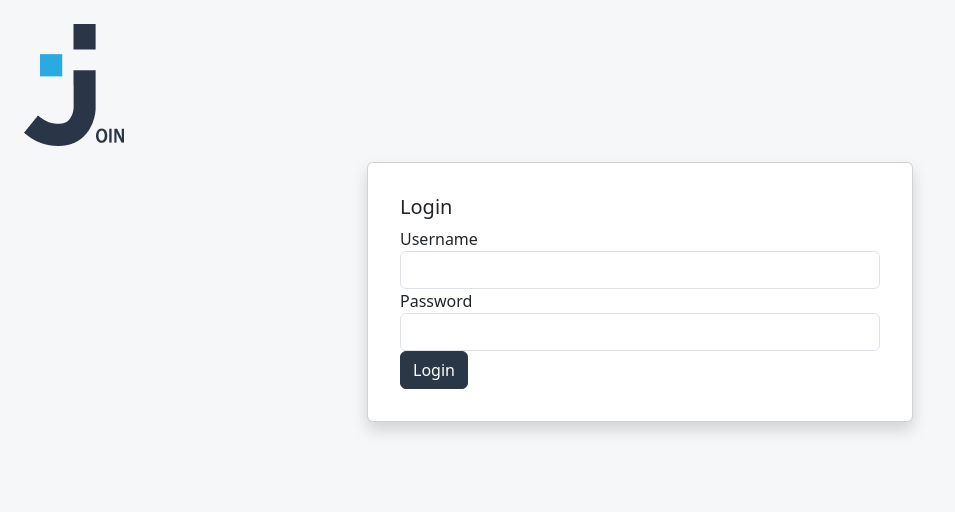
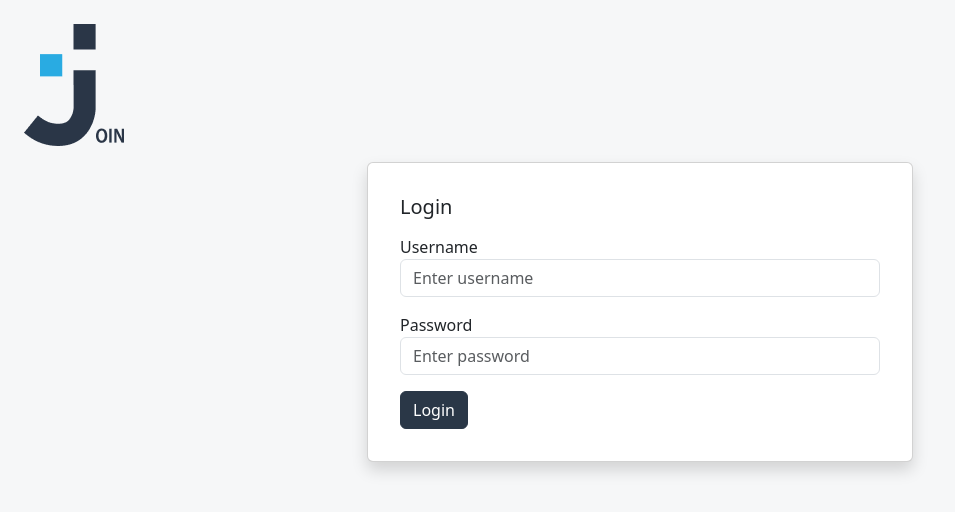
Before and after one commit to DerEns86/join_ui, an Angular app: page /login in a window 1280 px wide. Shown: the top 512 px of the page, without its empty margins (0-955 px from the left). Built offline with nearby package versions, Linux system fonts and the light colour scheme.

Commit message:
implement input validation

```diff
--- a/src/pages/login/login.component.html
+++ b/src/pages/login/login.component.html
@@ -8,24 +8,51 @@
         <div class="card-body">
           <h5 class="card-title">Login</h5>
           <form [formGroup]="loginForm" (ngSubmit)="onSubmit()">
-            <div class="form-group">
+            <div class="form-group mt-3">
               <label for="username">Username</label>
               <input
                 type="text"
                 class="form-control"
                 id="username"
                 formControlName="username"
+                required
+                placeholder="Enter username"
+                [class.is-invalid]="
+                  loginForm.get('username')?.invalid &&
+                  loginForm.get('username')?.touched
+                "
+                [class.is-valid]="
+                  loginForm.get('username')?.valid &&
+                  loginForm.get('username')?.touched
+                "
               />
+              <div class="invalid-feedback">Please enter a valid username.</div>
             </div>
-            <div class="form-group">
+            <div class="form-group mt-3 mb-3">
               <label for="password">Password</label>
               <input
                 type="password"
                 class="form-control"
                 id="password"
                 formControlName="password"
+                required
+                placeholder="Enter password"
+                [class.is-invalid]="
+                  loginForm.get('password')?.invalid &&
+                  loginForm.get('password')?.touched
+                "
+                [class.is-valid]="
+                  loginForm.get('password')?.valid &&
+                  loginForm.get('password')?.touched
+                "
               />
+              <div class="invalid-feedback">Please enter a valid password.</div>
             </div>
+            @if(errorMessages){
+            <div class="alert alert-danger mt-3" role="alert">
+              {{ errorMessages }}
+            </div>
+            }
             <button type="submit" class="btn btn-primary">Login</button>
           </form>
         </div>
--- a/src/pages/login/login.component.ts
+++ b/src/pages/login/login.component.ts
@@ -22,6 +22,8 @@ export class LoginComponent implements OnInit {
   private authService = inject(AuthService);
   private router: Router = inject(Router);
 
+  errorMessages: string = '';
+
   loginForm: FormGroup = this.fb.group({
     username: ['', Validators.required],
     password: ['', Validators.required],
@@ -43,6 +45,7 @@ export class LoginComponent implements OnInit {
           },
           error: (err) => {
             console.error('Login failes', err.error.message);
+            this.errorMessages = err.error.message;
             window.localStorage.removeItem('token');
             window.localStorage.setItem('user', JSON.stringify(null));
             this.authService.currentUserSignal.set(null);
```
